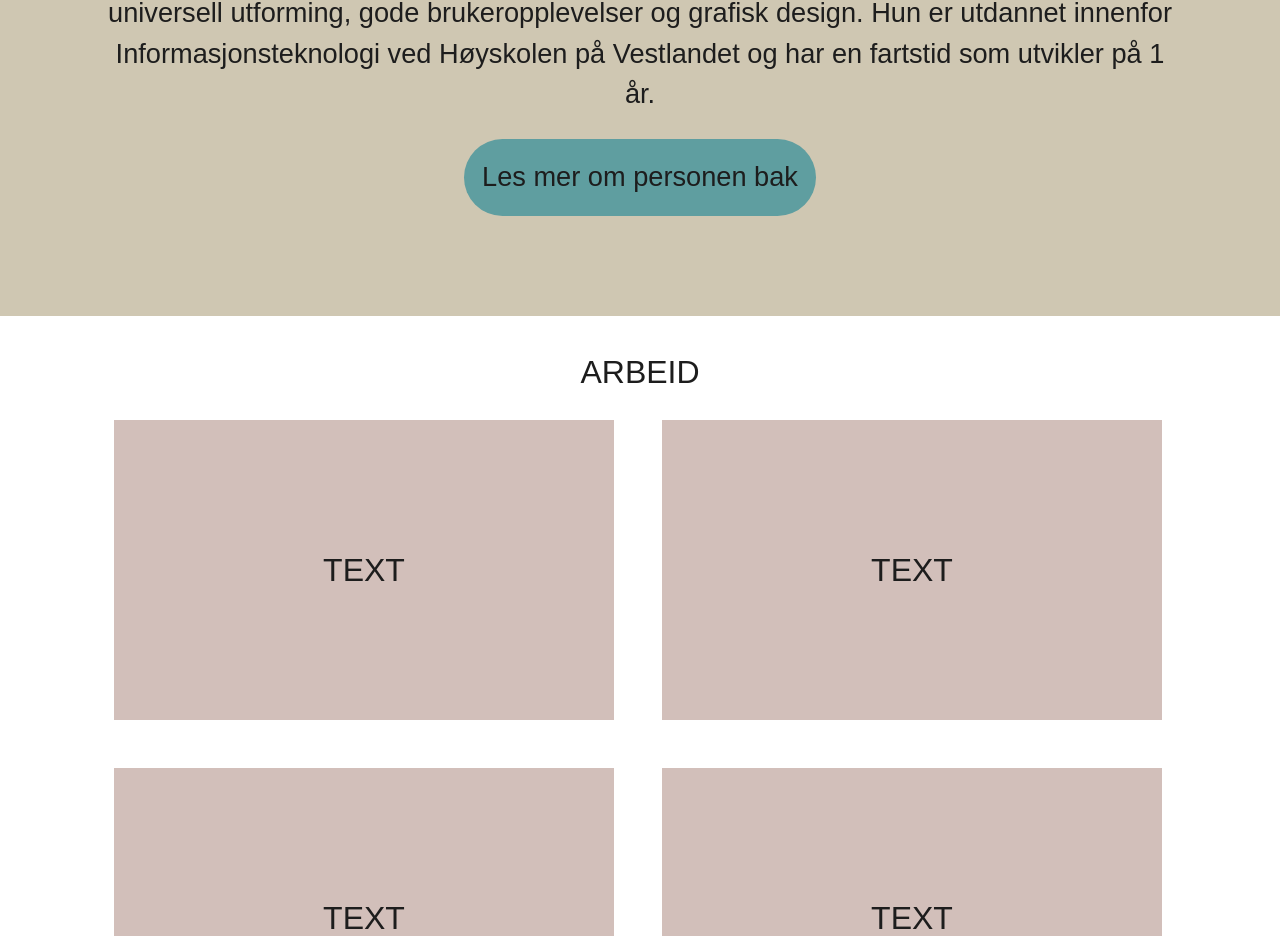
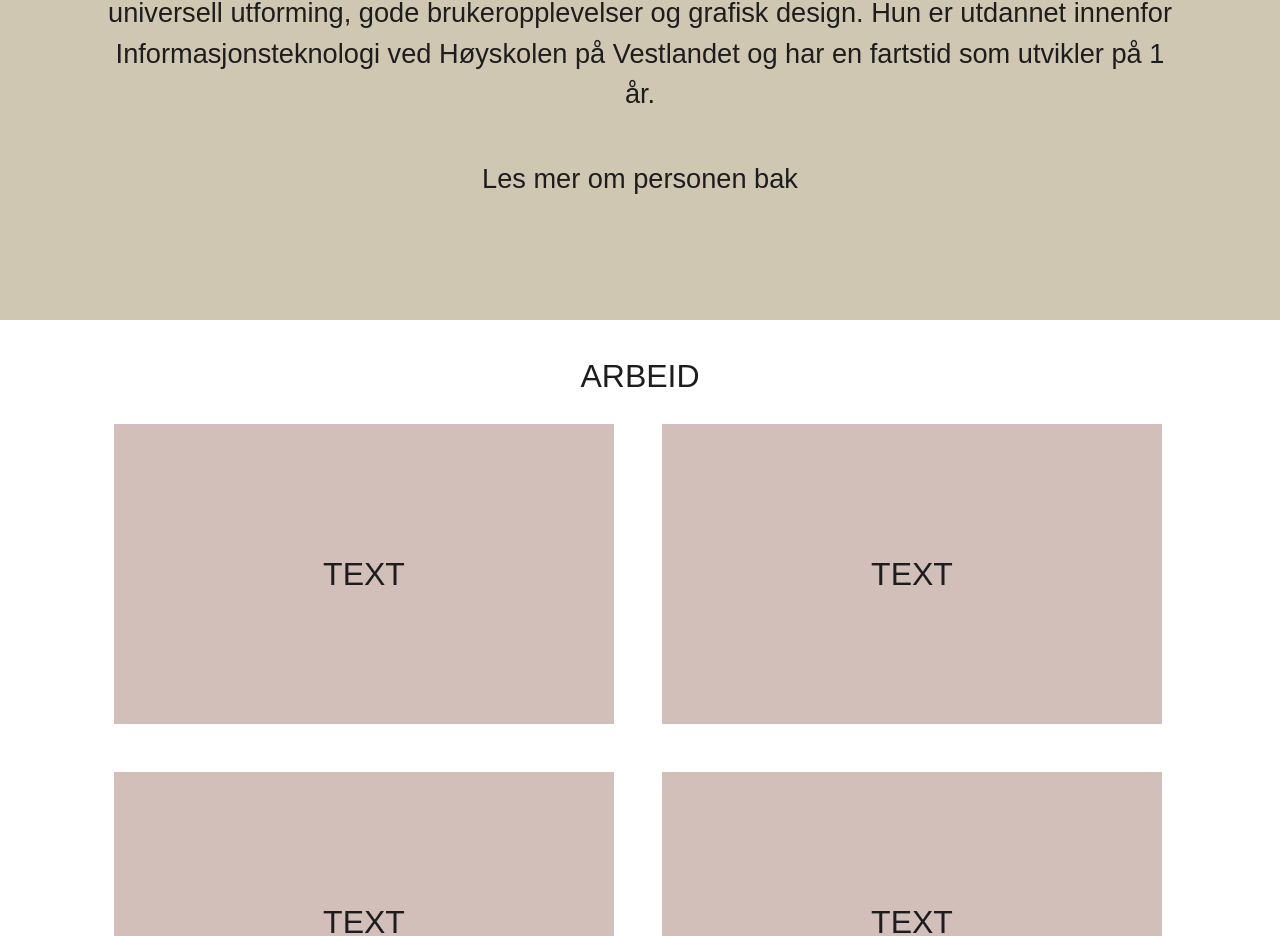
Before and after one commit to isetho/Iselin-Webpage, a React (Create React App) app: page / in a window 1280 px wide. Shown: the part 936-1872 px from the top of the page. Built offline with nearby package versions, Linux system fonts and the light colour scheme; a web font is replaced by a local one.

Commit message:
Added general button styling and primary/secondary button styling

```diff
--- a/src/App.scss
+++ b/src/App.scss
@@ -38,11 +38,17 @@ button {
   width: fit-content;
   text-align: center;
   font-size: 1.7em;
-  @include rem('padding', 18);
+  @include rem('padding', 20);
+}
 
+.button-primary {
   border: none;
   border-radius: 40px;
   background-color: cadetblue;
+}
+
+.button-secondary {
+  border: solid 2px black;
 }
 
 header {
```
